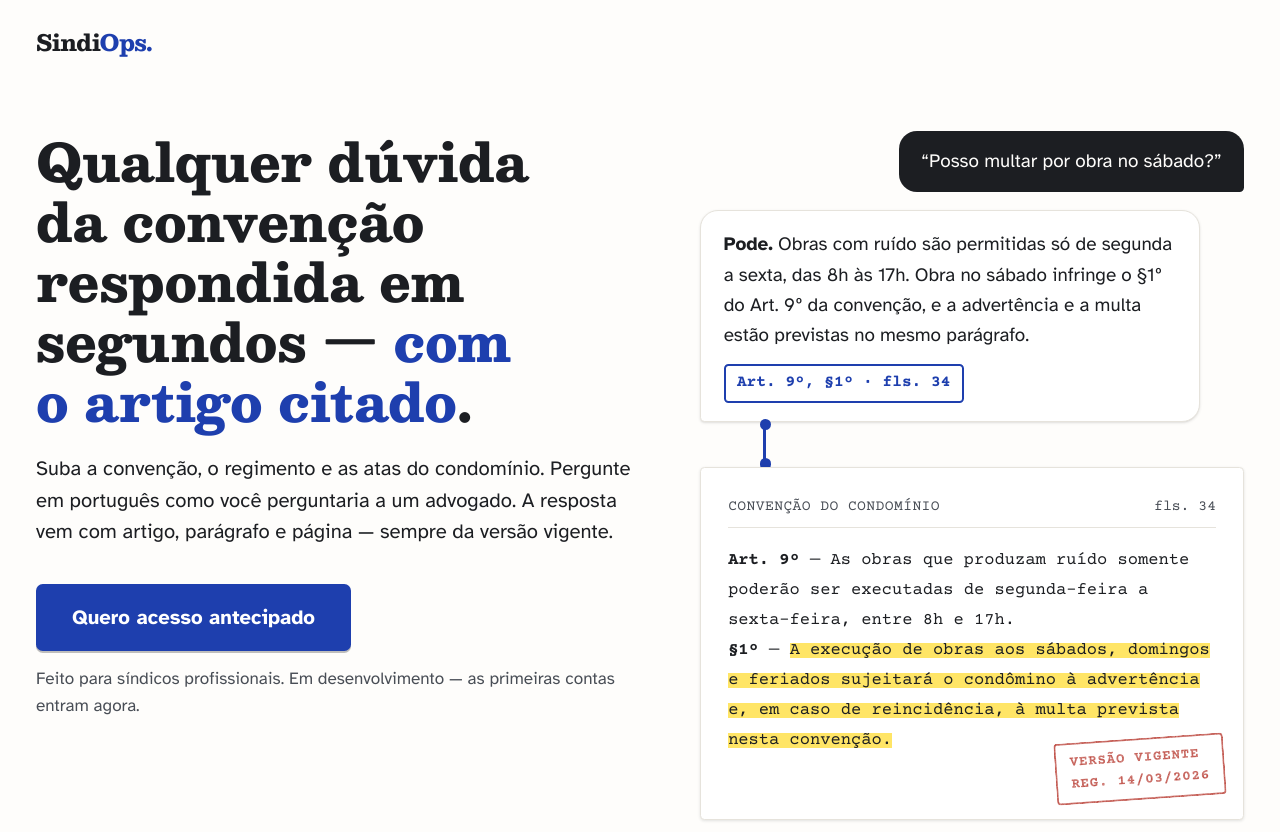
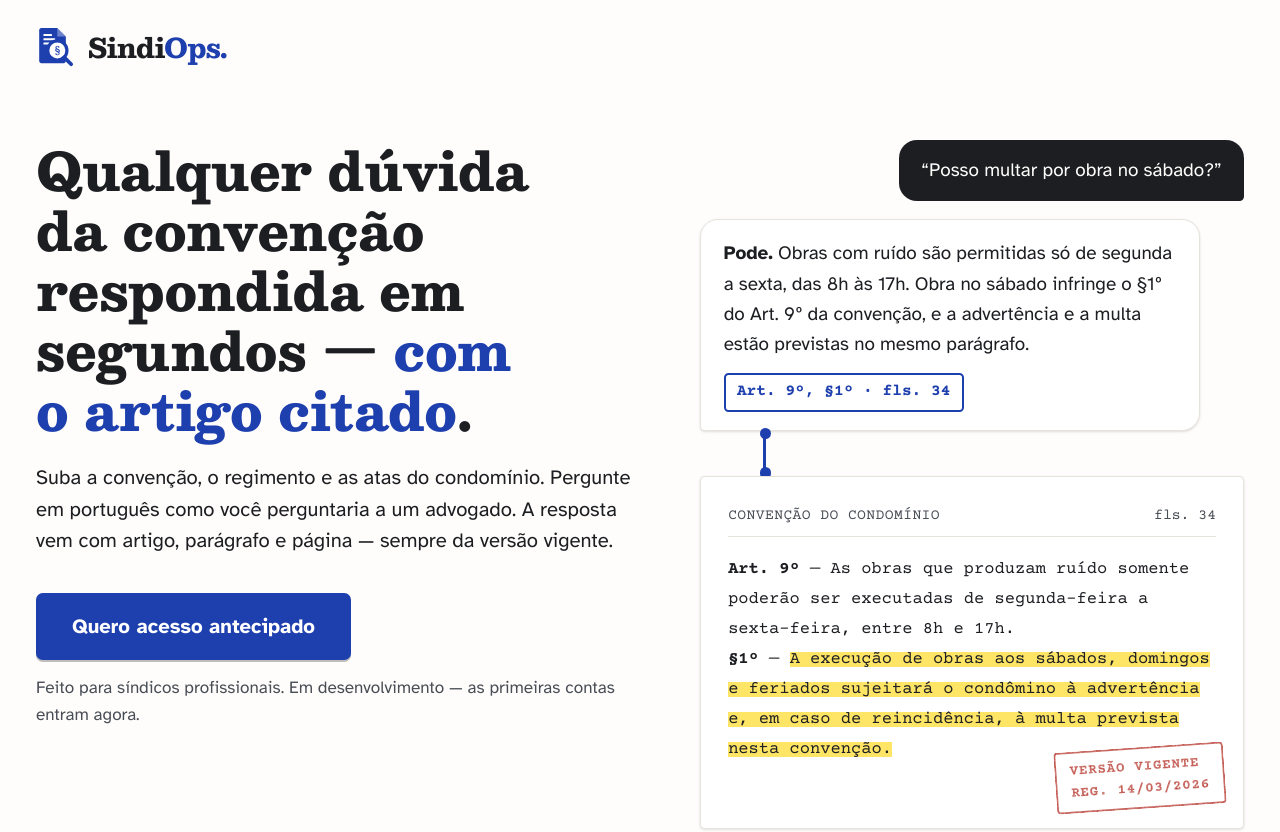
Before and after one commit to wesleysaraujo/sindiops.landing, an Astro site: page / in a window 1280 px wide. Shown: the top 832 px of the page. Built offline with nearby package versions, Linux system fonts and the light colour scheme; Astro itself is replaced by a stand-in of ours; no server answers.

Commit message:
Landing passa a usar a mesma marca do app
O cabeçalho tinha só o nome escrito, sem símbolo, e o favicon era uma marca
diferente da que o sistema usa — quem sai da landing e entra no app via duas
identidades para o mesmo produto.

O SVG vai inline, e não como `<img src="/favicon.svg">`, para poder usar
`var(--azul-caneta)`: o token tem o mesmo nome e o mesmo valor nos dois
projetos, então a marca acompanha a paleta em vez de carregar um hex duplicado
que sairia de sincronia na próxima mudança de cor. Uma imagem externa não
enxerga variável do documento.

O nome sobe de `text-xl` para `text-2xl` para equilibrar com o símbolo ao lado.

```diff
--- a/src/pages/index.astro
+++ b/src/pages/index.astro
@@ -140,9 +140,31 @@ const jsonLd = {
 
     <!-- ============ Marca ============ -->
     <header class="mx-auto w-full max-w-6xl px-5 pt-6 md:px-8">
-      <p class="font-display text-xl font-extrabold tracking-tight">
-        Sindi<span class="text-caneta">Ops</span><span class="text-caneta">.</span>
-      </p>
+      <div class="flex items-center gap-2.5">
+        <!--
+          A mesma marca do app (`AppLogoIcon.vue`): a folha do documento com a
+          lupa sobre o § da norma. Inline, e não `<img>`, para acompanhar
+          `--azul-caneta` — que aqui e lá tem o mesmo nome e o mesmo valor.
+
+          O `viewBox` recorta a margem morta do desenho original (100×100 com o
+          traço ocupando de 24 a 87), senão a marca renderizaria pequena dentro
+          de uma caixa quase vazia.
+        -->
+        <svg viewBox="18 14 76 76" fill="none" xmlns="http://www.w3.org/2000/svg" class="size-9 shrink-0" aria-hidden="true">
+          <path d="M24 20C24 17.7909 25.7909 16 28 16H58L74 32V78C74 80.2091 72.2091 82 70 82H28C25.7909 82 24 80.2091 24 78V20Z" fill="var(--azul-caneta)" />
+          <path d="M58 16V32H74" fill="#ffffff" opacity="0.35" />
+          <rect x="32" y="27" width="16" height="4" rx="1" fill="#ffffff" />
+          <rect x="32" y="35" width="22" height="4" rx="1" fill="#ffffff" />
+          <rect x="32" y="43" width="12" height="4" rx="1" fill="#ffffff" />
+          <circle cx="58" cy="58" r="18" fill="#ffffff" stroke="var(--azul-caneta)" stroke-width="6" />
+          <text x="58" y="58" font-size="20" font-weight="bold" font-family="Georgia, 'Times New Roman', serif" fill="var(--azul-caneta)" text-anchor="middle" dominant-baseline="central">§</text>
+          <path d="M71 71L84 84" stroke="var(--azul-caneta)" stroke-width="7" stroke-linecap="round" />
+        </svg>
+
+        <p class="font-display text-2xl font-extrabold tracking-tight">
+          Sindi<span class="text-caneta">Ops</span><span class="text-caneta">.</span>
+        </p>
+      </div>
     </header>
 
     <main>
```
Also changed, not shown: public/favicon.svg.
